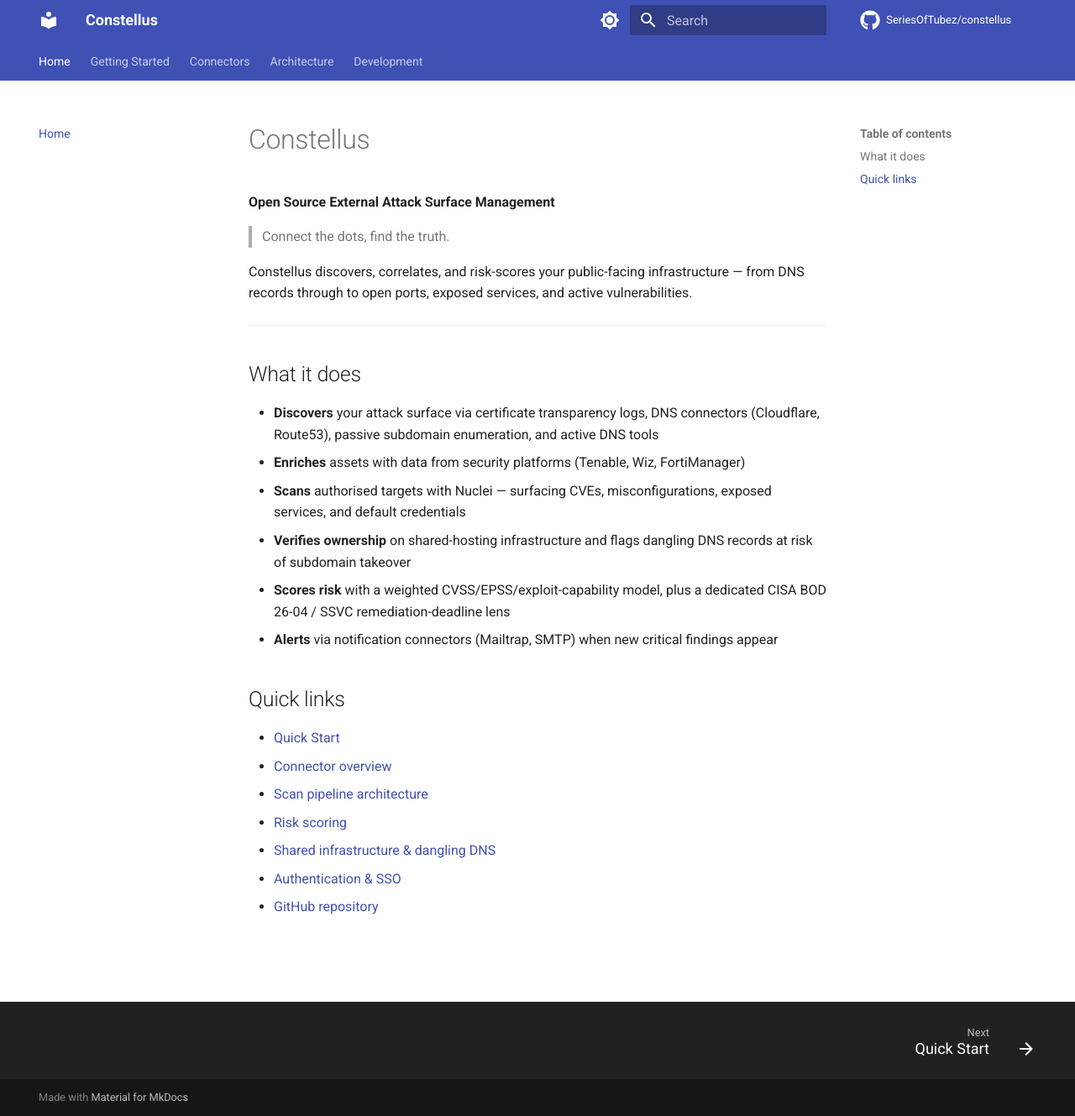
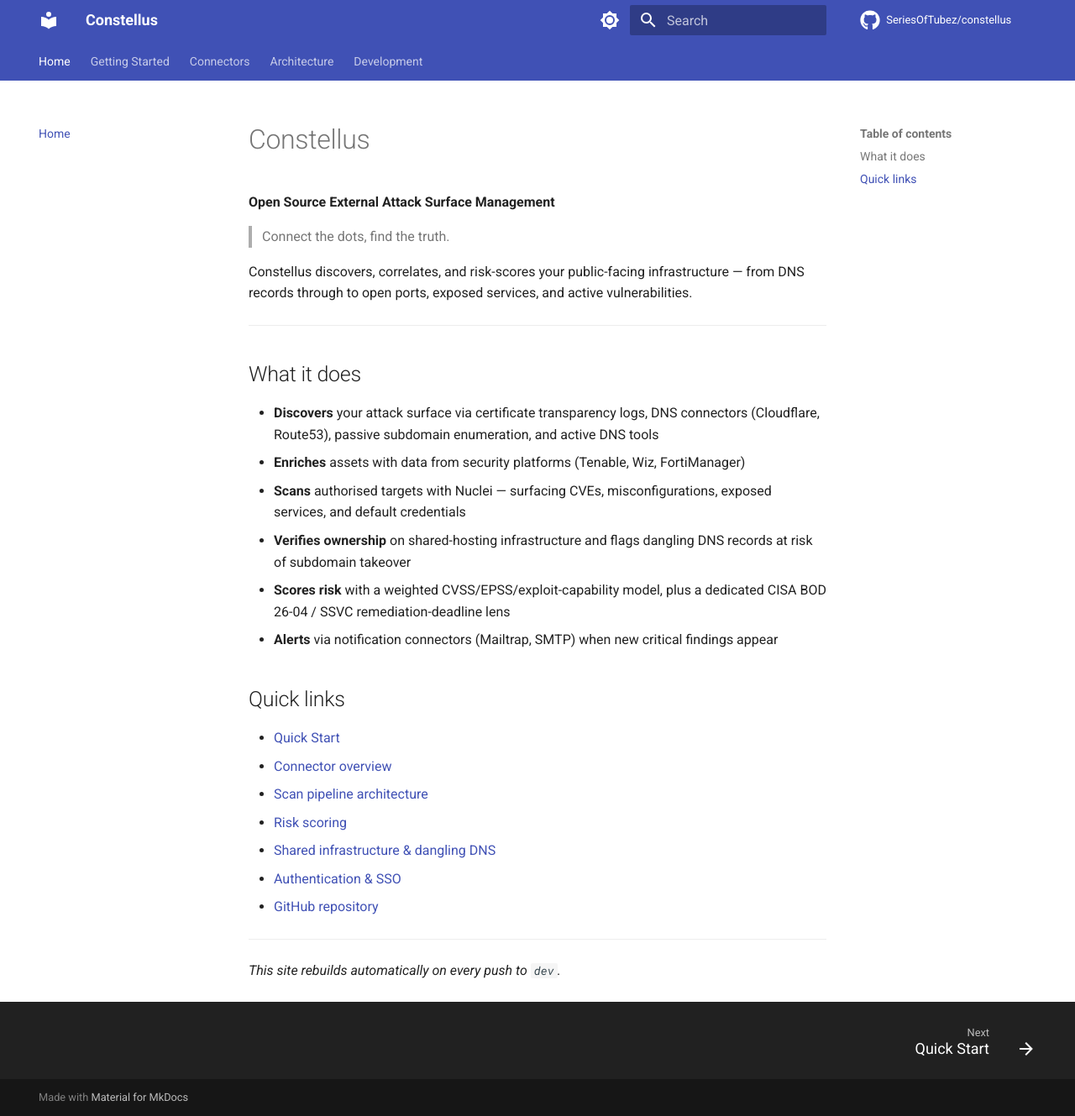
Before and after one commit to SeriesOfTubez/constellus, an MkDocs documentation site: the page built from docs/index.md, in a window 1280 px wide and 1329 px high. Shown: the whole window at 84% size. Built offline with MkDocs 1.6.1 and Material for MkDocs 9.7.7, drawn with Linux system fonts in a browser that asks for light colours; comment, search, counter and statistics services are not loaded.

Commit message:
chore(docs): remove the now-redundant RTD API trigger step
Confirmed live: Read the Docs' own GitHub App integration rebuilds
automatically on every push to dev via its own webhook, independent of
this workflow. The manual curl-triggered rebuild (and the READTHEDOCS_TOKEN
secret it depended on) was dead weight — worse, misleading dead weight,
since curl doesn't fail on an HTTP error without -f, so it reported
"success" on every run whether or not a valid token existed.

Co-Authored-By: Claude Sonnet 5 <noreply@anthropic.com>

```diff
--- a/docs/index.md
+++ b/docs/index.md
@@ -26,3 +26,7 @@ Constellus discovers, correlates, and risk-scores your public-facing infrastruct
 - [Shared infrastructure & dangling DNS](architecture/shared-infra-verification.md)
 - [Authentication & SSO](architecture/authentication.md)
 - [GitHub repository](https://github.com/SeriesOfTubez/constellus)
+
+---
+
+*This site rebuilds automatically on every push to `dev`.*
```
Also changed, not shown: 1 other file.
